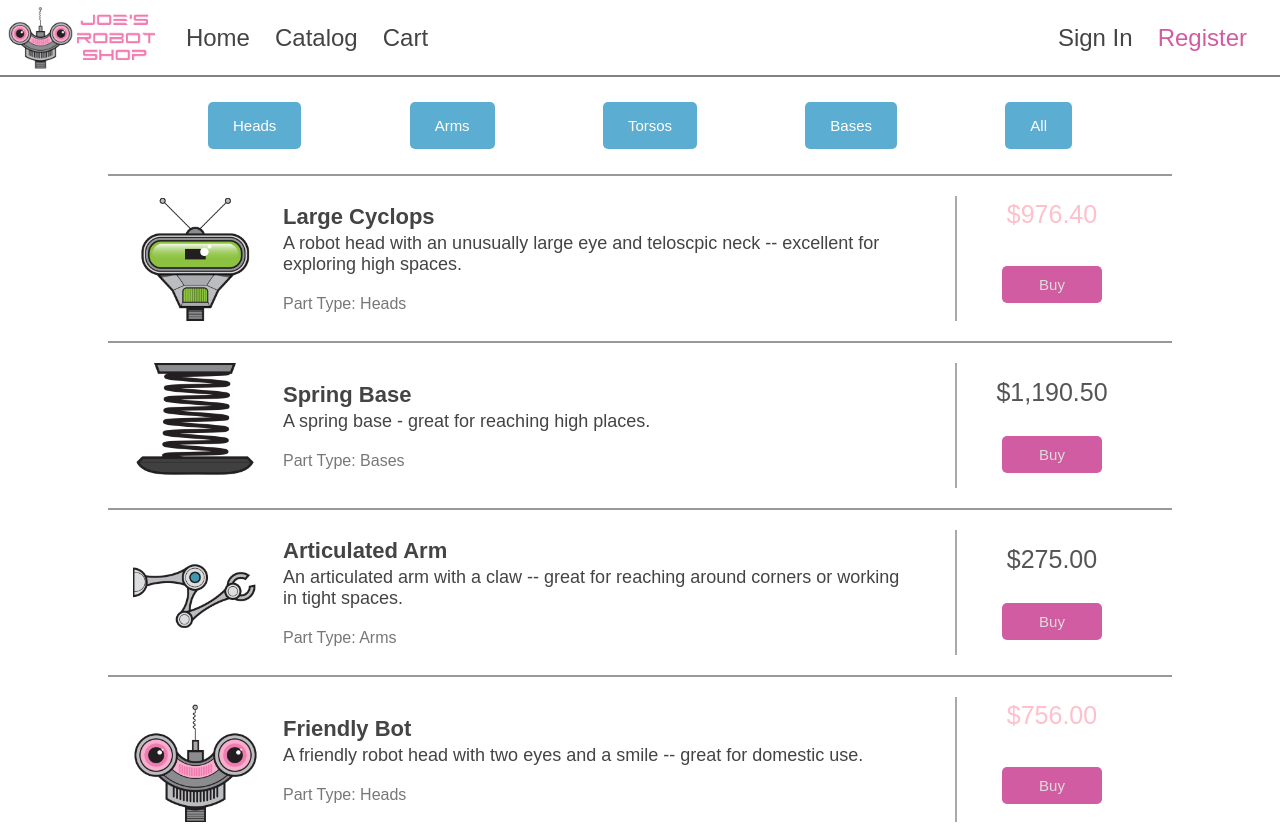
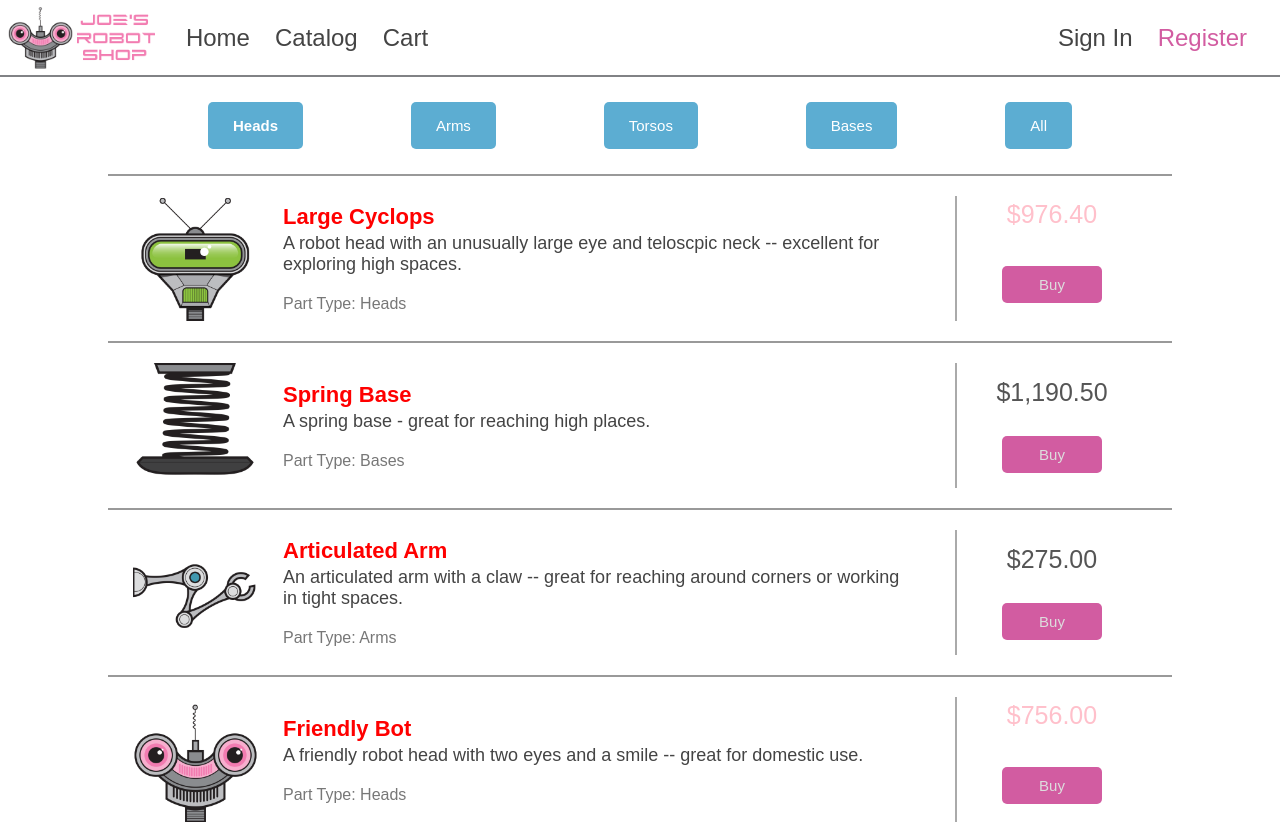
Before and after one commit to fambroproductions/angular_fundamentals, an Angular app in the folder joes-robot-shop/: page / in a window 1280 px wide. Shown: the top 824 px of the page. Built offline with nearby package versions, Linux system fonts and the light colour scheme.

Commit message:
Styling an Angular Application

```diff
--- a/joes-robot-shop/src/app/catalog/catalog.component.html
+++ b/joes-robot-shop/src/app/catalog/catalog.component.html
@@ -1,6 +1,6 @@
 <div class="container">
   <div class="filters">
-    <a class="button" (click)="filter = 'Heads'">Heads</a>
+    <a class="button bold" (click)="filter = 'Heads'">Heads</a>
     <a class="button" (click)="filter = 'Arms'">Arms</a>
     <a class="button" (click)="filter = 'Torsos'">Torsos</a>
     <a class="button" (click)="filter = 'Bases'">Bases</a>
@@ -13,7 +13,7 @@
         <div class="product-details">
           <img [src]="getImageUrl(product)" [alt]="product.name" />
           <div class="product-info">
-            <div class="name">{{ product?.name }}</div>
+            <div class="name red">{{ product?.name }}</div>
             <div class="description">{{ product?.description }}</div>
             <div class="category">Part Type: {{ product?.category }}</div>
           </div>
--- a/joes-robot-shop/src/styles.css
+++ b/joes-robot-shop/src/styles.css
@@ -1,4 +1,12 @@
 /* You can add global styles to this file, and also import other style files */
+.bold {
+  font-weight: bold;
+}
+
+.red {
+  color: red;
+}
+
 body {
   background-color: #fff;
   font-family: Arial, Helvetica, sans-serif;
```
